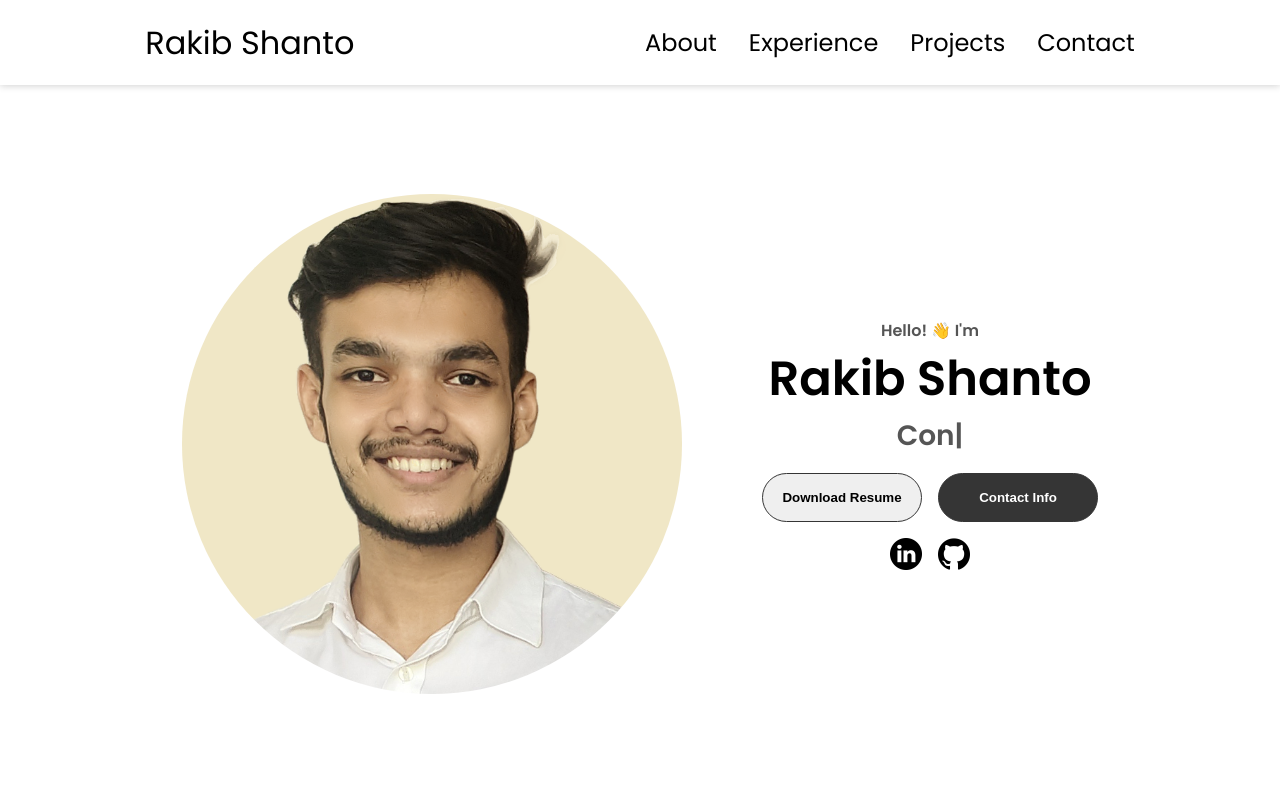
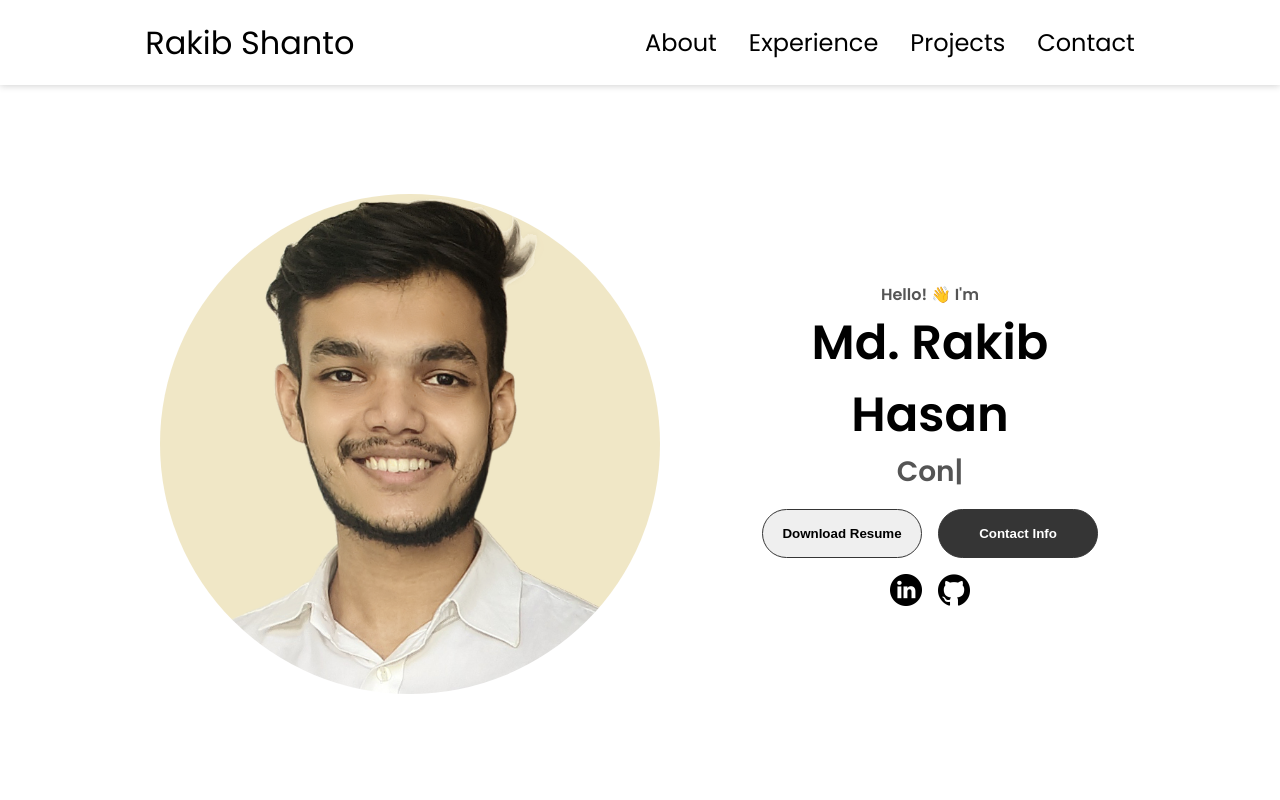
Before and after one commit to rakibshanto96/My_Portfolio, a React (Vite) app: page / in a window 1280 px wide. Shown: the top 800 px of the page. Built offline with nearby package versions, Linux system fonts and the light colour scheme.

Commit message:
Updated resume

```diff
--- a/src/Components/Profile.jsx
+++ b/src/Components/Profile.jsx
@@ -19,7 +19,7 @@
       </div>
       <div className="section__text">
         <p className="section__text__p1">Hello! 👋 I'm</p>
-        <h1 className="title">Rakib Shanto</h1>
+        <h1 className="title">Md. Rakib Hasan</h1>
         <p className="section__text__p2">
           <TypeAnimation
             sequence={[
```
Also changed, not shown: 1 other file (tests, documents, lock files or other folders).
